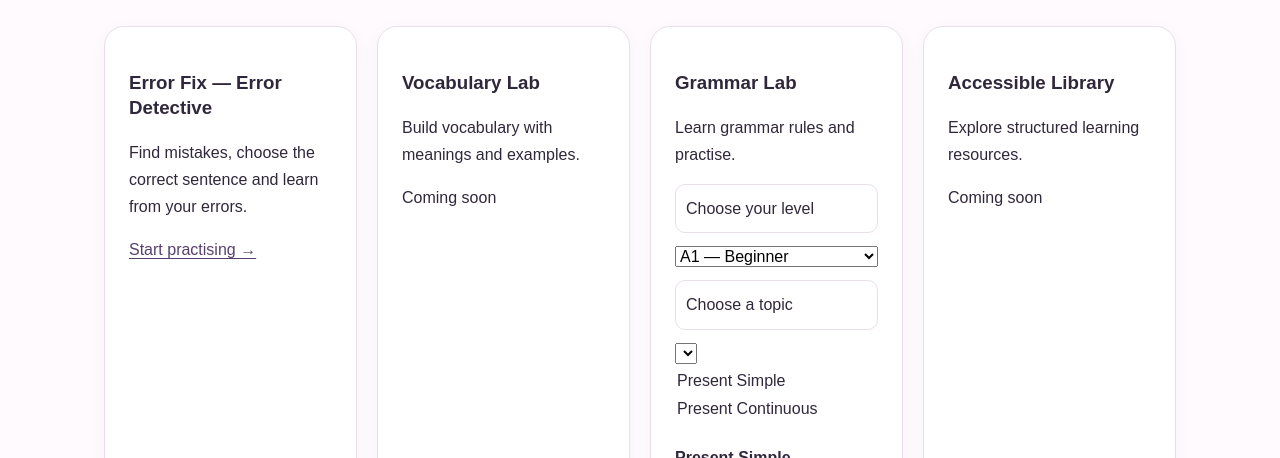
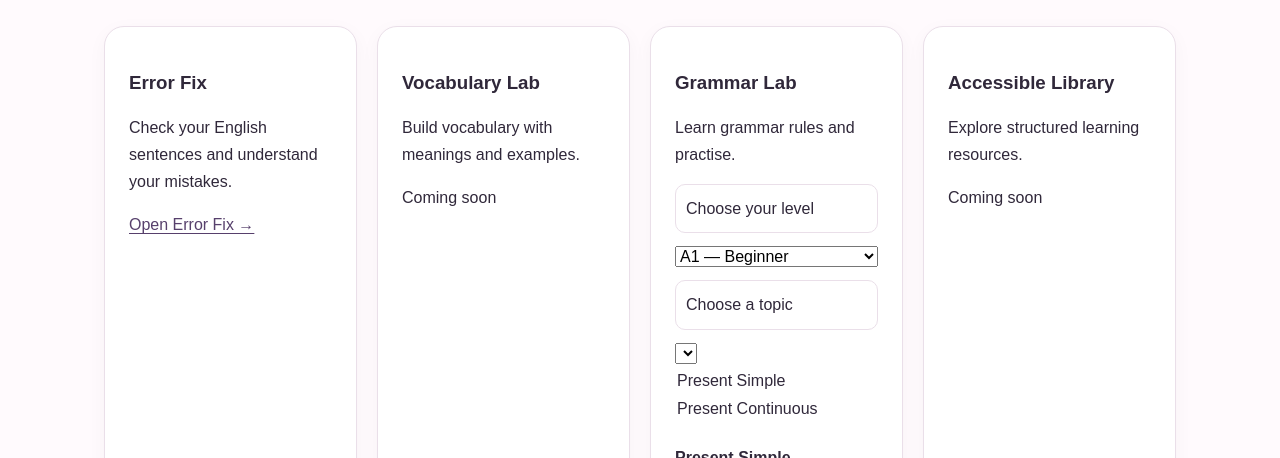
Before and after one commit to oops-learn/Oops-, a plain HTML site: page index.html in a window 1280 px wide. Shown: the part 755-1213 px from the top of the page. Drawn offline with Linux system fonts and the light colour scheme.

Commit message:
Update index.html

```diff
--- a/index.html
+++ b/index.html
@@ -244,10 +244,10 @@ body.accessible a {
 <h2 id="explore">Explore your learning space</h2>
 <div class="grid">
 
-<article class="card" id="error-fix">
-  <h3>Error Fix — Error Detective</h3>
-  <p>Find mistakes, choose the correct sentence and learn from your errors.</p>
-  <a href="#practice">Start practising →</a>
+<article class="card">
+  <h3>Error Fix</h3>
+  <p>Check your English sentences and understand your mistakes.</p>
+  <a href="error-fix.html">Open Error Fix →</a>
 </article>
 
 <article class="card"><h3>Vocabulary Lab</h3><p>Build vocabulary with meanings and examples.</p><p>Coming soon</p></article>
```
